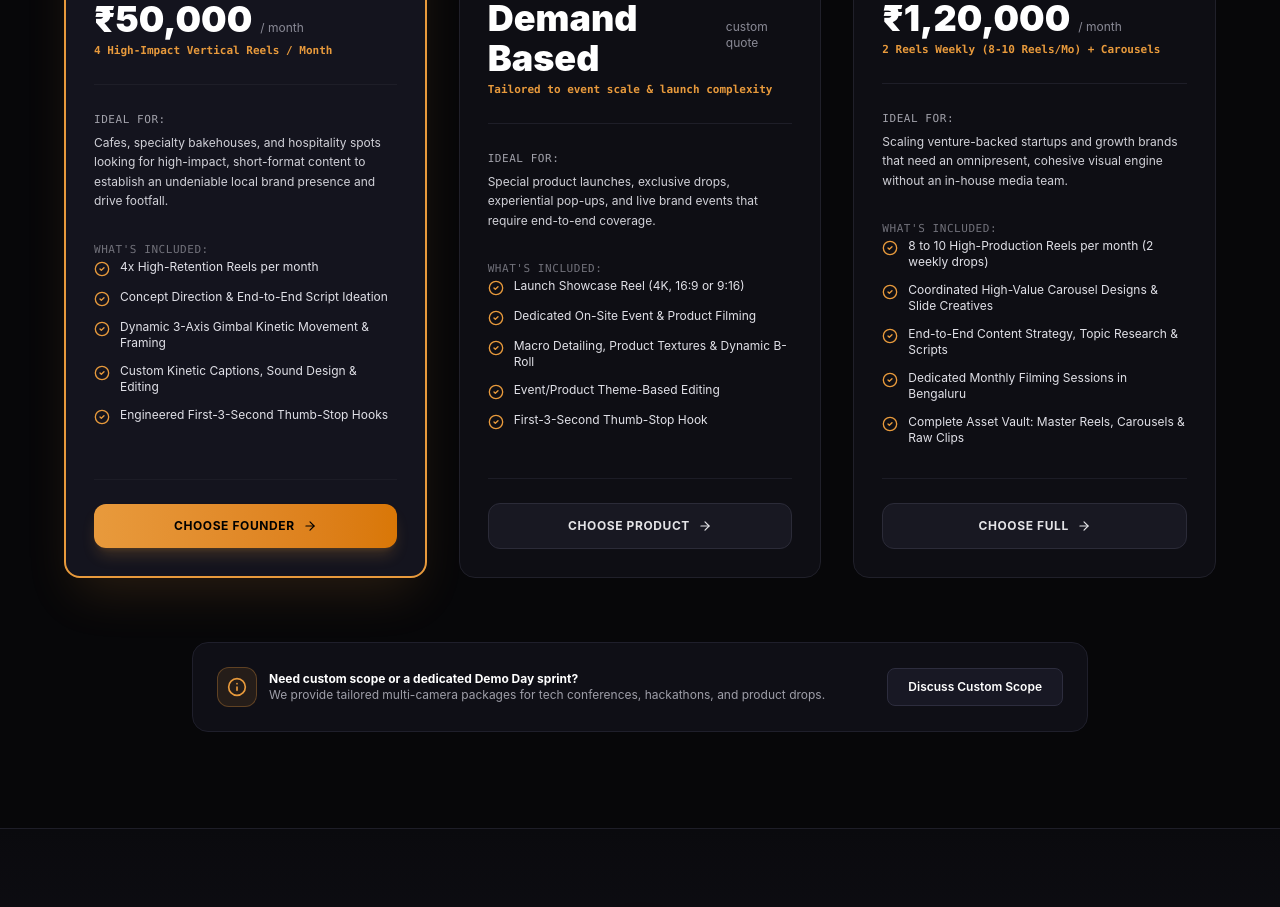
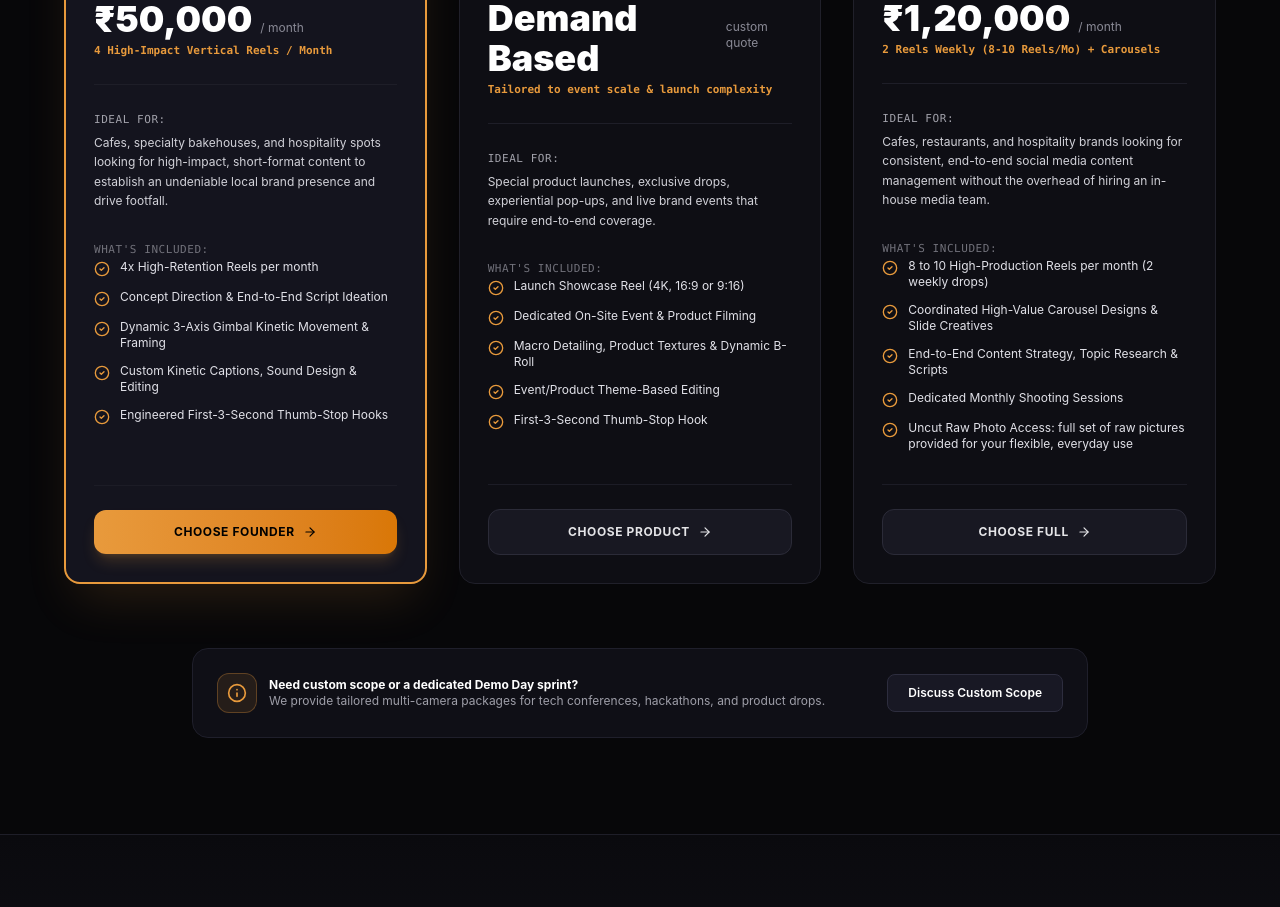
Before and after one commit to rajatraghavendra-vaada/rajatraghavendra-vaada.github.io, a React (Vite) app: page / in a window 1280 px wide. Shown: the part 5520-6427 px from the top of the page. Built offline with nearby package versions, Linux system fonts and the light colour scheme.

Commit message:
Update packages text, card selection and founder story

```diff
--- a/src/App.tsx
+++ b/src/App.tsx
@@ -224,13 +224,13 @@ const PACKAGES = [
     priceDisplay: "₹1,20,000",
     pricePeriod: "/ month",
     pricingNote: "2 Reels Weekly (8-10 Reels/Mo) + Carousels",
-    idealFor: "Scaling venture-backed startups and growth brands that need an omnipresent, cohesive visual engine without an in-house media team.",
+    idealFor: "Cafes, restaurants, and hospitality brands looking for consistent, end-to-end social media content management without the overhead of hiring an in-house media team.",
     features: [
       "8 to 10 High-Production Reels per month (2 weekly drops)",
       "Coordinated High-Value Carousel Designs & Slide Creatives",
       "End-to-End Content Strategy, Topic Research & Scripts",
-      "Dedicated Monthly Filming Sessions in Bengaluru",
-      "Complete Asset Vault: Master Reels, Carousels & Raw Clips"
+      "Dedicated Monthly Shooting Sessions",
+      "Uncut Raw Photo Access: full set of raw pictures provided for your flexible, everyday use"
     ]
   }
 ];
```
